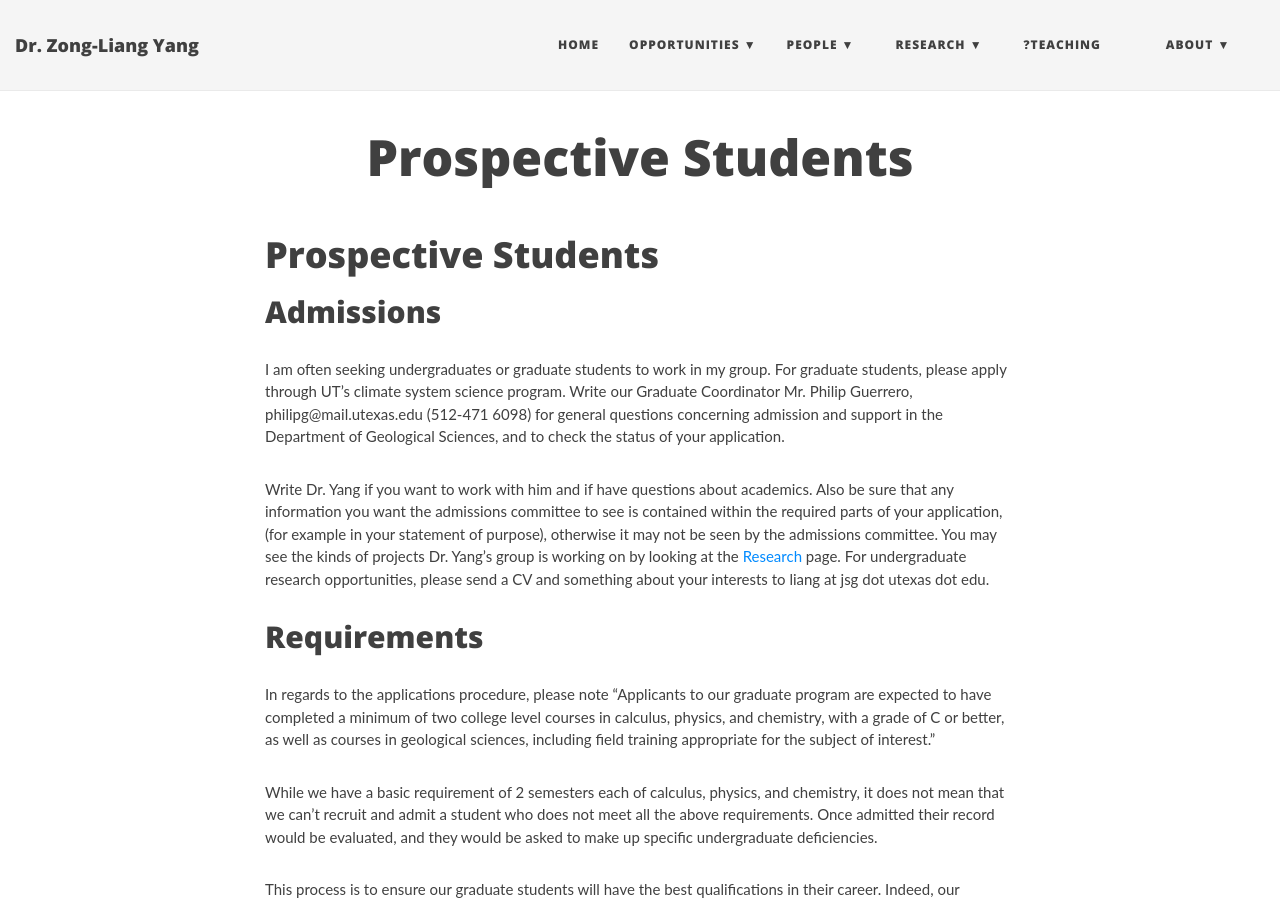
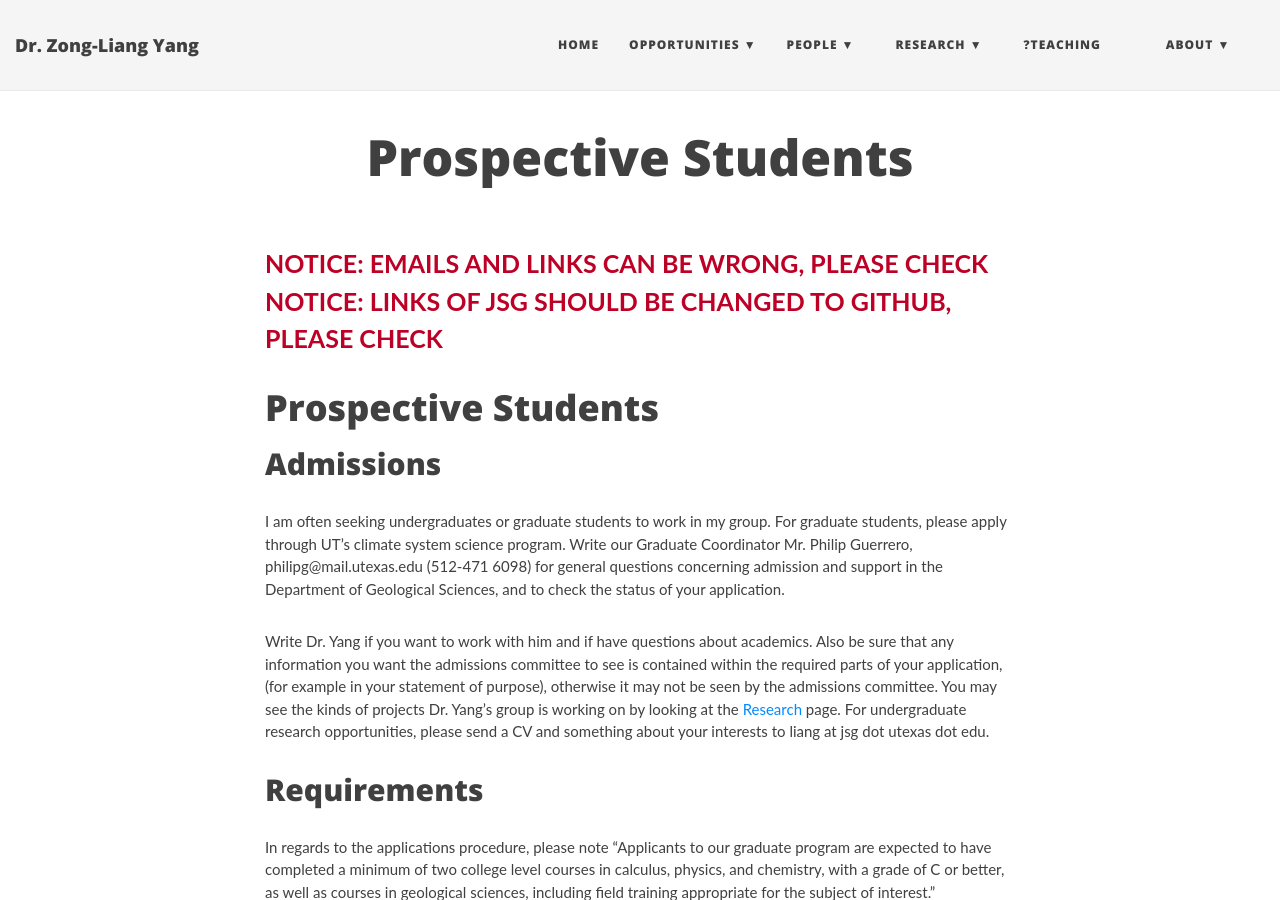
Before and after one commit to ktwugoat/LEAD-UTexas, a Jekyll site: the page built from opportunities/prospective-students.md, in a window 1280 px wide and 900 px high. Built offline with Jekyll 4.4.1, drawn with Linux system fonts in a browser that asks for light colours; nearby versions of some CDN libraries.

Commit message:
Update prospective-students.md

```diff
--- a/opportunities/prospective-students.md
+++ b/opportunities/prospective-students.md
@@ -3,6 +3,9 @@ layout: page
 title: Prospective Students
 subtitle:
 ---
+
+<b><span style="font-size: 25px !important; color: #BD0026;">NOTICE: EMAILS AND LINKS CAN BE WRONG, PLEASE CHECK</span></b>
+<b><span style="font-size: 25px !important; color: #BD0026;">NOTICE: LINKS OF JSG SHOULD BE CHANGED TO GITHUB, PLEASE CHECK</span></b>
 
 <h1>Prospective Students</h1>
 
```
